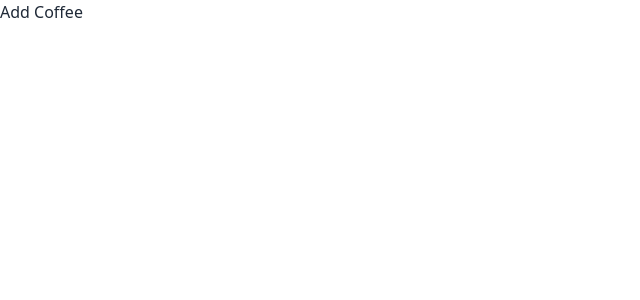
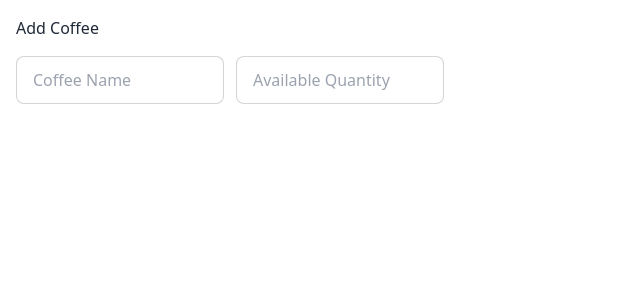
Before and after one commit to mahfuzhasanreza/learn-node-express-mongo, a React (Vite) app in the folder projects/coffee-store/coffee-store-client/: page /addCoffee in a window 1280 px wide. Shown: the top 300 px of the page, without its empty margins (0-640 px from the left). Built offline with nearby package versions, Linux system fonts and the light colour scheme.

Commit message:
Server Side hide database User and Password using Dotenv config

```diff
--- a/projects/coffee-store/coffee-store-client/src/components/AddCoffee.jsx
+++ b/projects/coffee-store/coffee-store-client/src/components/AddCoffee.jsx
@@ -2,7 +2,54 @@
 const AddCoffee = () => {
     return (
         <div>
-            <h2>Add Coffee</h2>
+            <h2 className="mt-4 mx-4">Add Coffee</h2>
+            <form className="flex gap-3 my-4 mx-4">
+                {/* <label className="input input-bordered flex items-center gap-2">
+                    <input type="text" className="grow" placeholder="Search" />
+                    <svg
+                        xmlns="http://www.w3.org/2000/svg"
+                        viewBox="0 0 16 16"
+                        fill="currentColor"
+                        className="h-4 w-4 opacity-70">
+                        <path
+                            fillRule="evenodd"
+                            d="M9.965 11.026a5 5 0 1 1 1.06-1.06l2.755 2.754a.75.75 0 1 1-1.06 1.06l-2.755-2.754ZM10.5 7a3.5 3.5 0 1 1-7 0 3.5 3.5 0 0 1 7 0Z"
+                            clipRule="evenodd" />
+                    </svg>
+                </label>
+                <label className="input input-bordered flex items-center gap-2">
+                    <svg
+                        xmlns="http://www.w3.org/2000/svg"
+                        viewBox="0 0 16 16"
+                        fill="currentColor"
+                        className="h-4 w-4 opacity-70">
+                        <path
+                            d="M2.5 3A1.5 1.5 0 0 0 1 4.5v.793c.026.009.051.02.076.032L7.674 8.51c.206.1.446.1.652 0l6.598-3.185A.755.755 0 0 1 15 5.293V4.5A1.5 1.5 0 0 0 13.5 3h-11Z" />
+                        <path
+                            d="M15 6.954 8.978 9.86a2.25 2.25 0 0 1-1.956 0L1 6.954V11.5A1.5 1.5 0 0 0 2.5 13h11a1.5 1.5 0 0 0 1.5-1.5V6.954Z" />
+                    </svg>
+                    <input type="text" className="grow" placeholder="Email" />
+                </label> */}
+                <label className="input input-bordered flex items-center gap-2 w-52">
+                    <input type="text" className="grow" placeholder="Coffee Name" />
+                </label>
+                <label className="input input-bordered flex items-center gap-2 w-52">
+                    <input type="text" className="grow" placeholder="Available Quantity" />
+                </label>
+                {/* <label className="input input-bordered flex items-center gap-2">
+                    <svg
+                        xmlns="http://www.w3.org/2000/svg"
+                        viewBox="0 0 16 16"
+                        fill="currentColor"
+                        className="h-4 w-4 opacity-70">
+                        <path
+                            fillRule="evenodd"
+                            d="M14 6a4 4 0 0 1-4.899 3.899l-1.955 1.955a.5.5 0 0 1-.353.146H5v1.5a.5.5 0 0 1-.5.5h-2a.5.5 0 0 1-.5-.5v-2.293a.5.5 0 0 1 .146-.353l3.955-3.955A4 4 0 1 1 14 6Zm-4-2a.75.75 0 0 0 0 1.5.5.5 0 0 1 .5.5.75.75 0 0 0 1.5 0 2 2 0 0 0-2-2Z"
+                            clipRule="evenodd" />
+                    </svg>
+                    <input type="password" className="grow" value="password" />
+                </label> */}
+            </form>
         </div>
     );
 };
```
Also changed, not shown: 2 other files (tests, documents, lock files or other folders).
